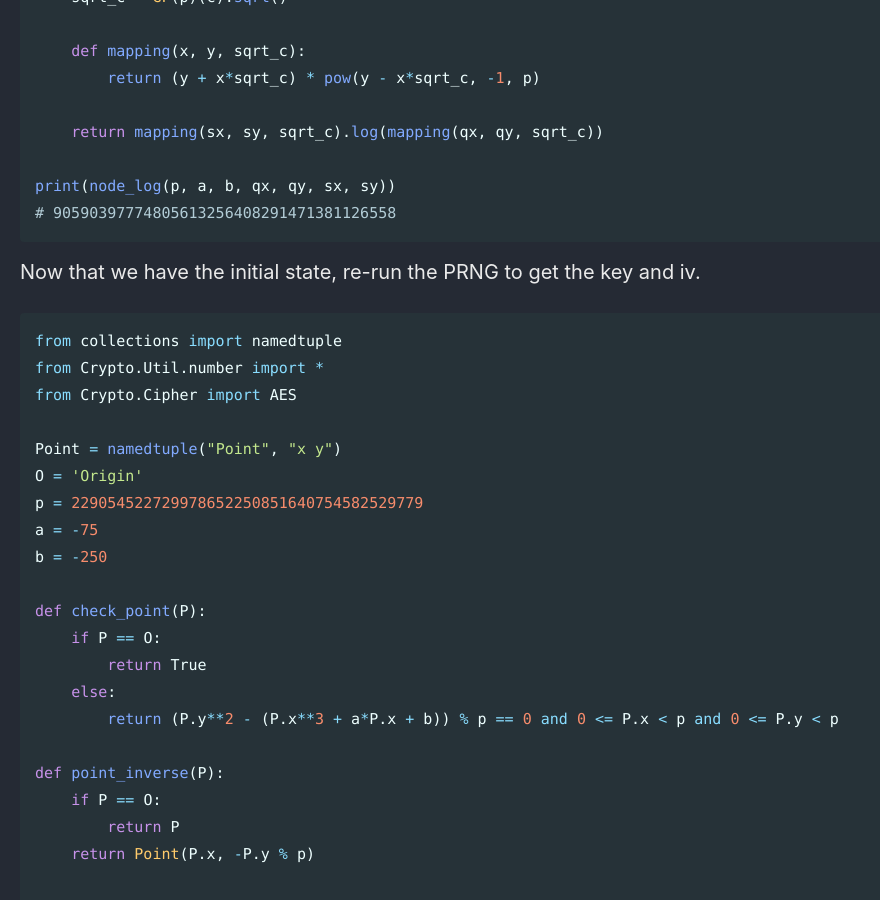
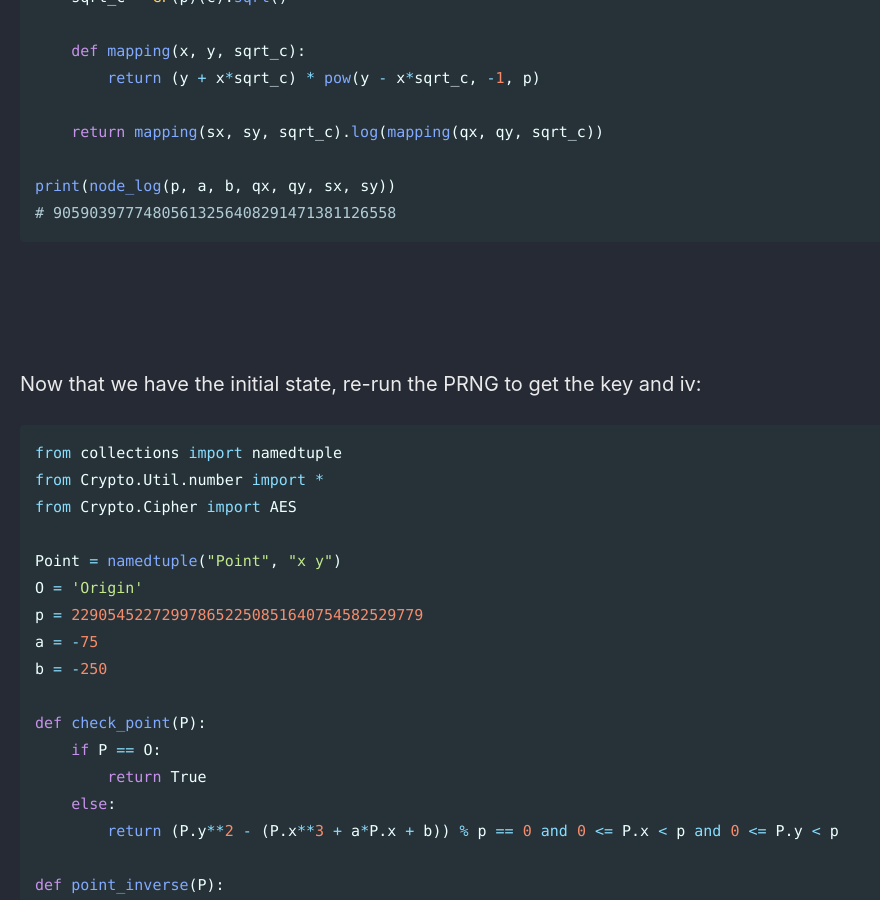
Before and after one commit to Connor-McCartney/Connor-McCartney.github.io, a Jekyll site: the page built from _pages/cryptography/ecc/Backdoor-IRONCTF2024.md, in a window 1280 px wide and 900 px high, scrolled down 2750 px. Shown: the whole window, without its empty margins (0-880 px from the left). Built offline with Jekyll 4.4.1, drawn with Linux system fonts in a browser that asks for light colours; cached includes are drawn as plain includes.

Commit message:
Update Backdoor-IRONCTF2024.md

````diff
--- a/_pages/cryptography/ecc/Backdoor-IRONCTF2024.md
+++ b/_pages/cryptography/ecc/Backdoor-IRONCTF2024.md
@@ -114,8 +114,11 @@ print(node_log(p, a, b, qx, qy, sx, sy))
 # 90590397774805613256408291471381126558
 ```
 
+<br>
 
-Now that we have the initial state, re-run the PRNG to get the key and iv.
+<br>
+
+Now that we have the initial state, re-run the PRNG to get the key and iv:
 
 ```python
 from collections import namedtuple
````
